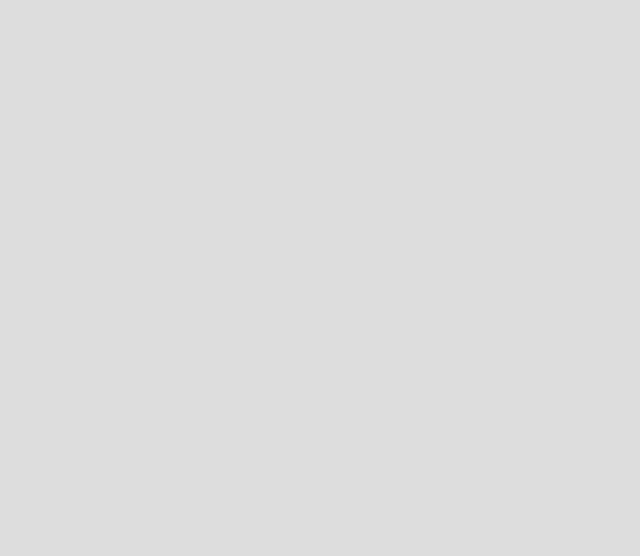
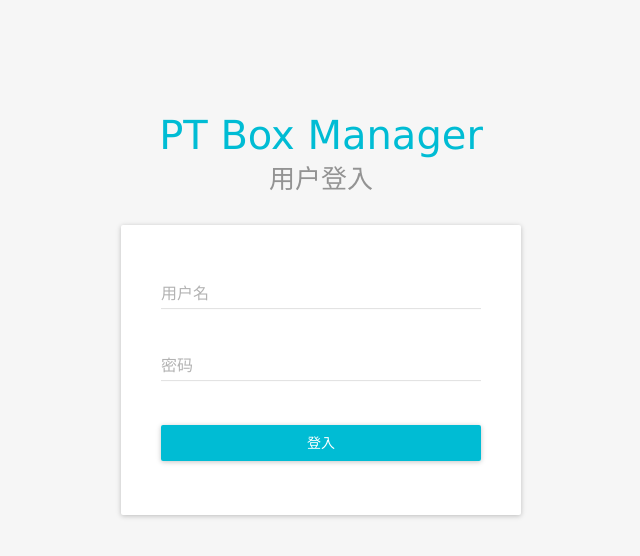
Before and after one commit to KevinWang15/seedbox-bot, a React app in the folder ui/: page / in a window 1280 px wide. Shown: the top 556 px of the page, without its empty margins (319-959 px from the left). Built offline with nearby package versions, Linux system fonts and the light colour scheme; the HTML template or start-up script is replaced by a standard one.

Commit message:
登入界面

```diff
--- a/ui/src/App.tsx
+++ b/ui/src/App.tsx
@@ -7,7 +7,7 @@ import {isLoggedIn} from "./services/UserService";
 import LoginPage from "./pages/LoginPage";
 
 const muiTheme = getMuiTheme({
-    fontFamily: ' "lucida grande", "lucida sans unicode", lucida, helvetica, "Hiragino Sans GB", "Microsoft YaHei", "WenQuanYi Micro Hei", sans-serif',
+    fontFamily: '"lucida grande", "lucida sans unicode", lucida, helvetica, "Hiragino Sans GB", "Microsoft YaHei", "WenQuanYi Micro Hei", sans-serif',
     appBar: {
            height: 50,
     },
--- a/ui/src/index.css
+++ b/ui/src/index.css
@@ -2,3 +2,11 @@ body {
   margin: 0;
   padding: 0;
 }
+
+.set-font-family {
+  font-family: "lucida grande", "lucida sans unicode", lucida, helvetica, "Hiragino Sans GB", "Microsoft YaHei", "WenQuanYi Micro Hei", sans-serif !important;
+}
+
+.primary-color {
+  color: rgb(0, 188, 212);
+}
--- a/ui/src/pages/LoginPage.scss
+++ b/ui/src/pages/LoginPage.scss
@@ -4,5 +4,43 @@
   top: 0;
   width: 100%;
   height: 100%;
-  background: #DDD;
+  background: #F6F6F6;
+  .content {
+    position: absolute;
+    left: 50%;
+    top: 50%;
+    margin-top: -100px;
+    transform: translate(-50%, -50%);
+  }
+  .title {
+    h1, h2 {
+      font-weight: lighter !important;
+    }
+    h1 {
+      font-size: 40px;
+      margin-bottom: 0px;
+    }
+    h2 {
+      font-size: 26px;
+      margin-top: 0px;
+      margin-bottom: 30px;
+      opacity: .4;
+    }
+  }
+  .login-form {
+    padding: 20px 40px;
+    width: 400px;
+    height: 290px;
+    .full-width {
+      width: 100% !important;
+    }
+    h2 {
+      font-weight: lighter;
+      font-size: 32px;
+      margin-bottom: 0;
+    }
+    .login-btn{
+      margin-top: 36px;
+    }
+  }
 }
--- a/ui/src/pages/LoginPage.tsx
+++ b/ui/src/pages/LoginPage.tsx
@@ -1,10 +1,33 @@
 import * as React from 'react';
 import "./LoginPage.scss";
+import {Paper, RaisedButton, TextField} from "material-ui";
 
 class LoginPage extends React.Component {
     render() {
         return (<div className="login-page">
-
+            <div className="content">
+                <div className="title set-font-family">
+                    <h1 className="primary-color">
+                        PT Box Manager
+                    </h1>
+                    <h2 >
+                        用户登入
+                    </h2>
+                </div>
+                <Paper zDepth={1} className="login-form">
+                    <TextField
+                        className="full-width"
+                        defaultValue=""
+                        floatingLabelText="用户名"
+                    />
+                    <TextField
+                        className="full-width"
+                        defaultValue=""
+                        floatingLabelText="密码"
+                    />
+                    <RaisedButton label="登入" className="login-btn" primary={true} fullWidth />
+                </Paper>
+            </div>
         </div>);
     }
 }
```
